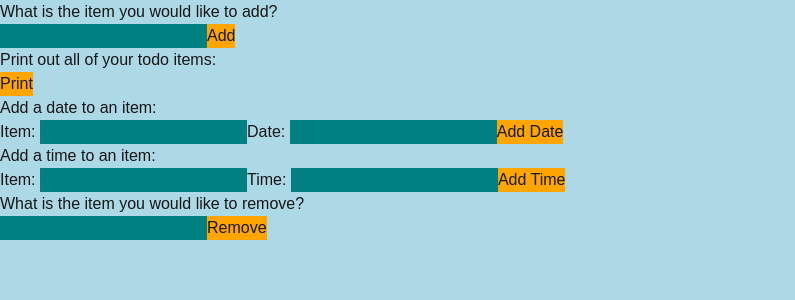
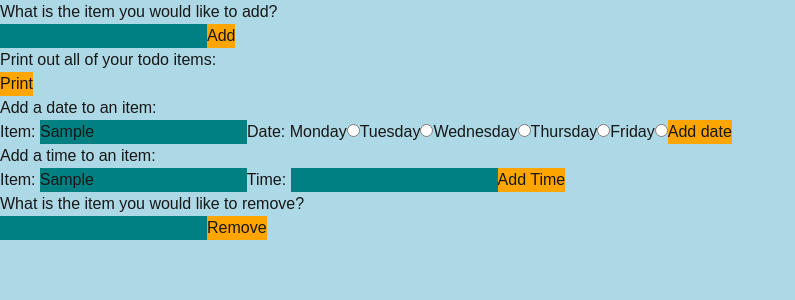
Before and after one commit to NolanEmery/TodoListApp, a Next.js app: page / in a window 1280 px wide. Both pictures are taken after typing "Sample" into the empty fields and a click on the button "Add". Shown: the top 300 px of the page, without its empty margins (0-795 px from the left). Built offline with nearby package versions, Linux system fonts and the light colour scheme.

Commit message:
third update

```diff
--- a/src/app/page.js
+++ b/src/app/page.js
@@ -6,6 +6,9 @@ export default function Home() {
   // cannot use one start variable for each of them (because then we would have to instantiate an
   // arbtrary number)
   // CAN use one state variable for the array (but likely need to declare the object)
+
+  const [dateToAdd, setDateToAdd] = useState("");
+  const [timeToAdd, setTimeToAdd] = useState("");
 
   //Create
   function addItem(formData) {
@@ -18,11 +21,11 @@ export default function Home() {
   }
 
   // Update
-  function addDate(formData) { //we need the value of the object and the date we are adding
-    const toAddThingToDo = formData.get("addThingToDo");
+  // The input must be given as one of "Monday", "Tuesday", "Wednesday", "Thursday", or "Friday"
+  function addDate(formData) {
     const toAddDate = formData.get("addDate");
     setArr(arr.map(a => {
-      if (a.thingToDo === toAddThingToDo) {
+      if (a.thingToDo == dateToAdd) {
         return ({
           thingToDo: a.thingToDo,
           date: toAddDate,
@@ -36,10 +39,9 @@ export default function Home() {
 
   // Update
   function addTime(formData) {
-    const toAddThingToDo = formData.get("thingToDo");
     const toAddTime = formData.get("addTime");
     setArr(arr.map(a => {
-      if (a.thingToDo === toAddThingToDo) {
+      if (a.thingToDo == timeToAdd) {
         return ({
           thingToDo: a.thingToDo,
           date: a.date,
@@ -55,12 +57,30 @@ export default function Home() {
   function removeItem(formData) {
     const toRemove = formData.get("removeItem");
     setArr(arr.filter(a => {
-      if (a.thingToDo !== toRemove) {
+      if (a.thingToDo != toRemove) {
         return a;
       }
     }));
     alert("You removed " + toRemove);
   }
+
+  const dateNames = arr.map(a =>
+    <input value={a.thingToDo} onClick={e => {
+      setDateToAdd(e.target.value);
+    }}>
+
+    </input>
+  );
+
+    const timeNames = arr.map(a =>
+    <input value={a.thingToDo} onClick={e => {
+      setTimeToAdd(e.target.value);
+    }}>
+
+    </input>
+  );
+
+  let temp;
 
   return (
     <>
@@ -75,13 +95,8 @@ export default function Home() {
     <p>Print out all of your todo items: </p>
     <button onClick={e => {
       for (let i = 0; i < arr.length; i++) {
-        alert(arr[i].thingToDo);
-        if (arr[i].date !== "") {
-          alert(arr[i].date);
-        }
-        if (arr[i].time !== "") {
-          alert(arr[i].time);
-        }
+        temp = arr[i];
+        alert(temp.thingToDo + " " + temp.date + " " + temp.time);
       }
     }}>
       Print
@@ -89,20 +104,27 @@ export default function Home() {
     <p>Add a date to an item: </p>
     <form action={addDate}>
     <label>Item: </label>
-    <input name="addThingToDo">
+    {dateNames}
+    <label>Date: </label>
+    <label>Monday</label>
+    <input type="radio" name="addDate" value="Monday">
     </input>
-    <label>Date: </label>
-    <input name="addDate">
-    </input>
+    <label>Tuesday</label>
+    <input type="radio" name="addDate" value="Tuesday"></input>
+    <label>Wednesday</label>
+    <input type="radio" name="addDate" value="Wednesday"></input>
+    <label>Thursday</label>
+    <input type="radio" name="addDate" value="Thursday"></input>
+    <label>Friday</label>
+    <input type="radio" name="addDate" value="Friday"></input>
     <button type="submit">
-      Add Date
+      Add date
     </button>
     </form>
     <p>Add a time to an item: </p>
     <form action={addTime}>
     <label>Item: </label>
-    <input name="thingToDo">
-    </input>
+    {timeNames}
     <label>Time: </label>
     <input name="addTime">
     </input>
```
Also changed, not shown: 1 other file (tests, documents, lock files or other folders).
